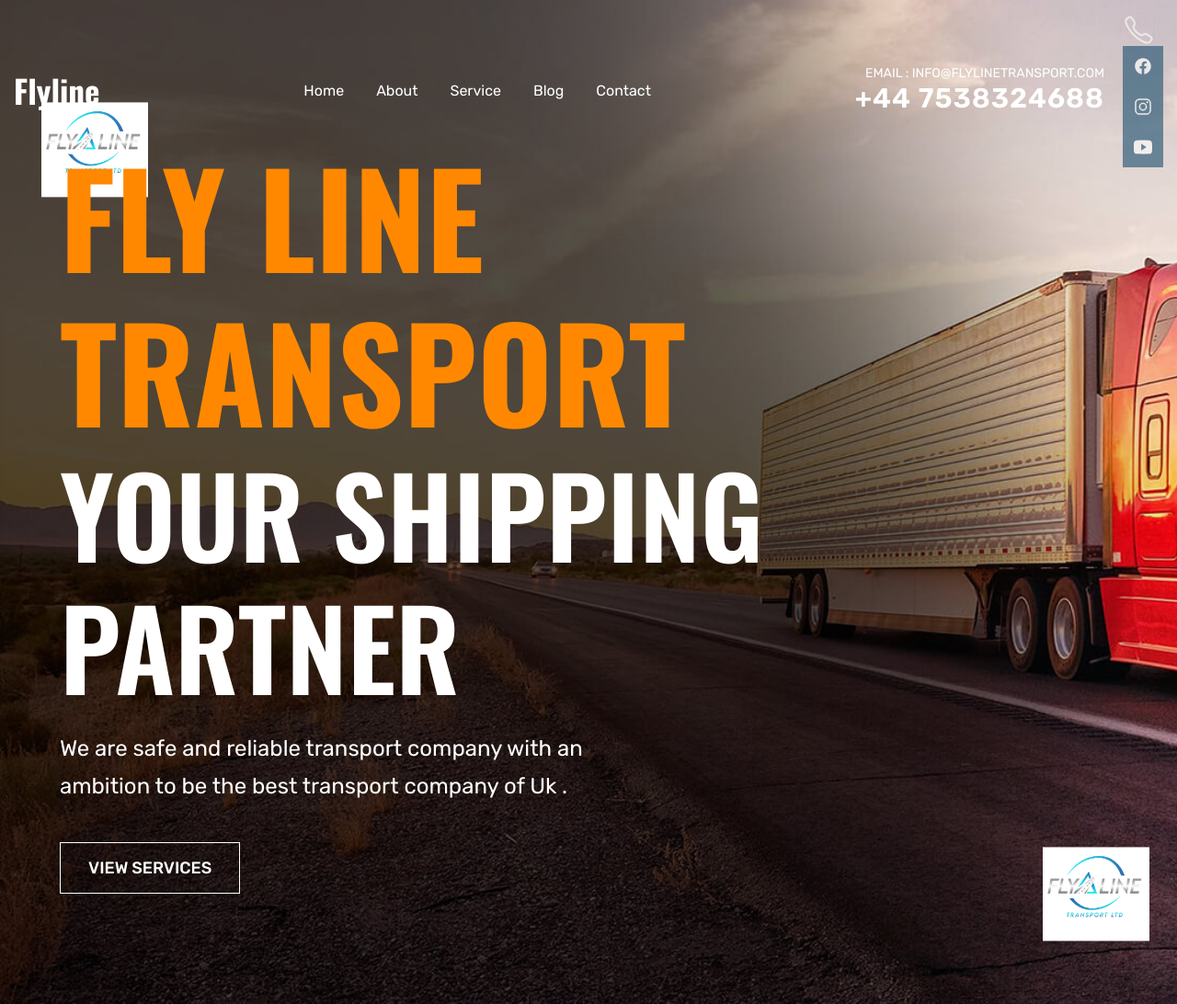
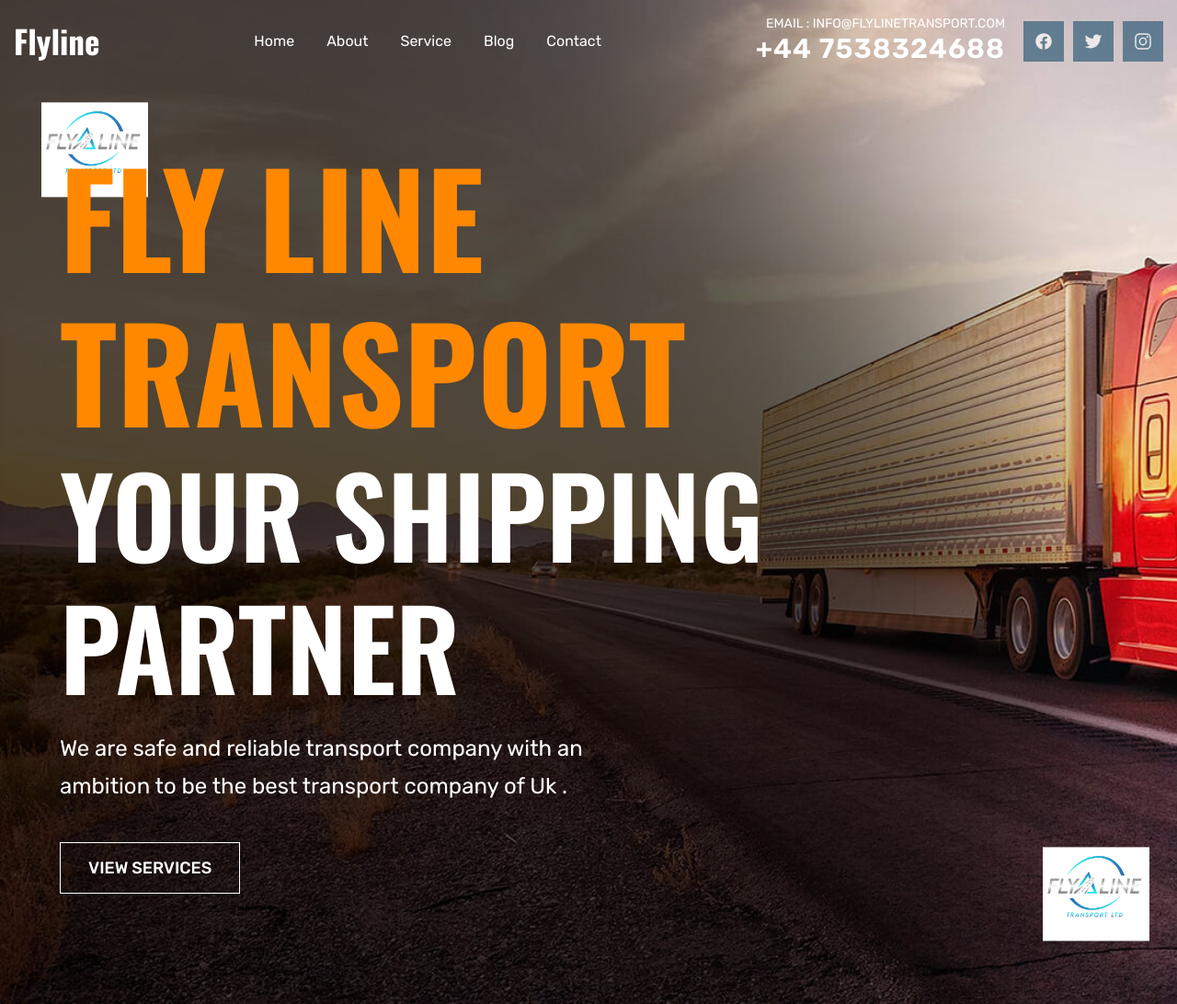
Before and after one commit to Sab-sys/flyline.com, a plain HTML site: page index.html in a window 1280 px wide. Shown: the top 1092 px of the page at 92% size. Drawn offline with nearby package versions, Linux system fonts and the light colour scheme.

Commit message:
Update index.html

```diff
--- a/index.html
+++ b/index.html
@@ -112,21 +112,27 @@
         </div>
         <div class="contact-icon">
         <li>
-          <ion-icon name="call-outline"></ion-icon>
-          <a href="https://www.facebook.com/share/1DuhViSgCf/?mibextid=wwXIfr" class="social-link">
+          <ul class="social-list">
+
+            <li>
+              <a href="https://www.facebook.com/share/1DuhViSgCf/?mibextid=wwXIfr" class="social-link" class="social-link">
                 <ion-icon name="logo-facebook"></ion-icon>
               </a>
             </li>
+
+            <li>
+              <a href="#" class="social-link">
+                <ion-icon name="logo-twitter"></ion-icon>
+              </a>
+            </li>
+
             <li>
               <a href="https://www.instagram.com/flt.ltd?igsh=MTl0ZWN4MnZtc3I2Yw%3D%3D&utm_source=qr" class="social-link">
                 <ion-icon name="logo-instagram"></ion-icon>
               </a>
             </li>
-        <li>
-          <a href="#" class="social-link">
-          <ion-icon name="logo-youtube"></ion-icon>
-          </a>
-        </li>
+          </ul>
+
         </div>
       </div>
 
```
Lines whose indentation alone changed are shown as unchanged.
